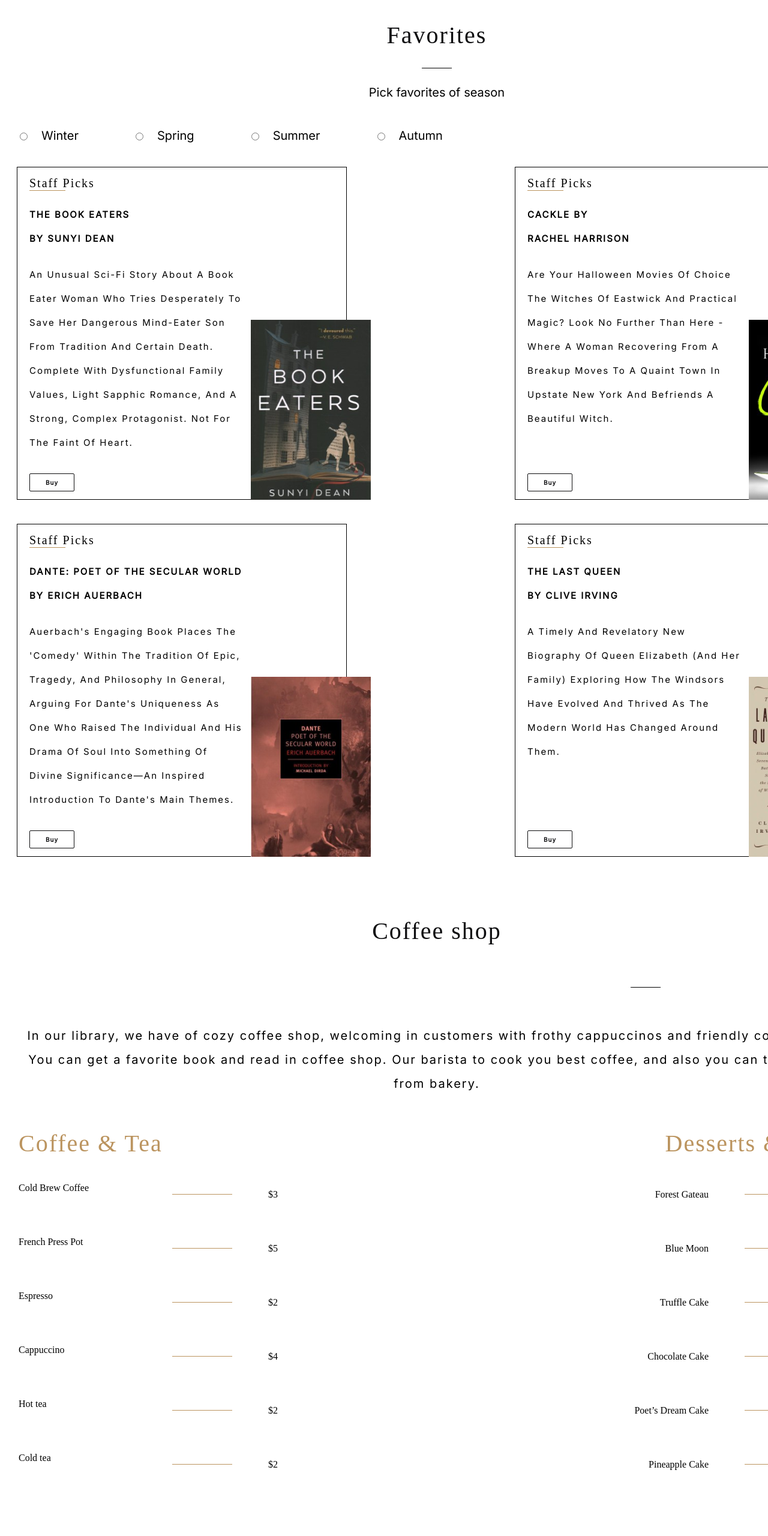
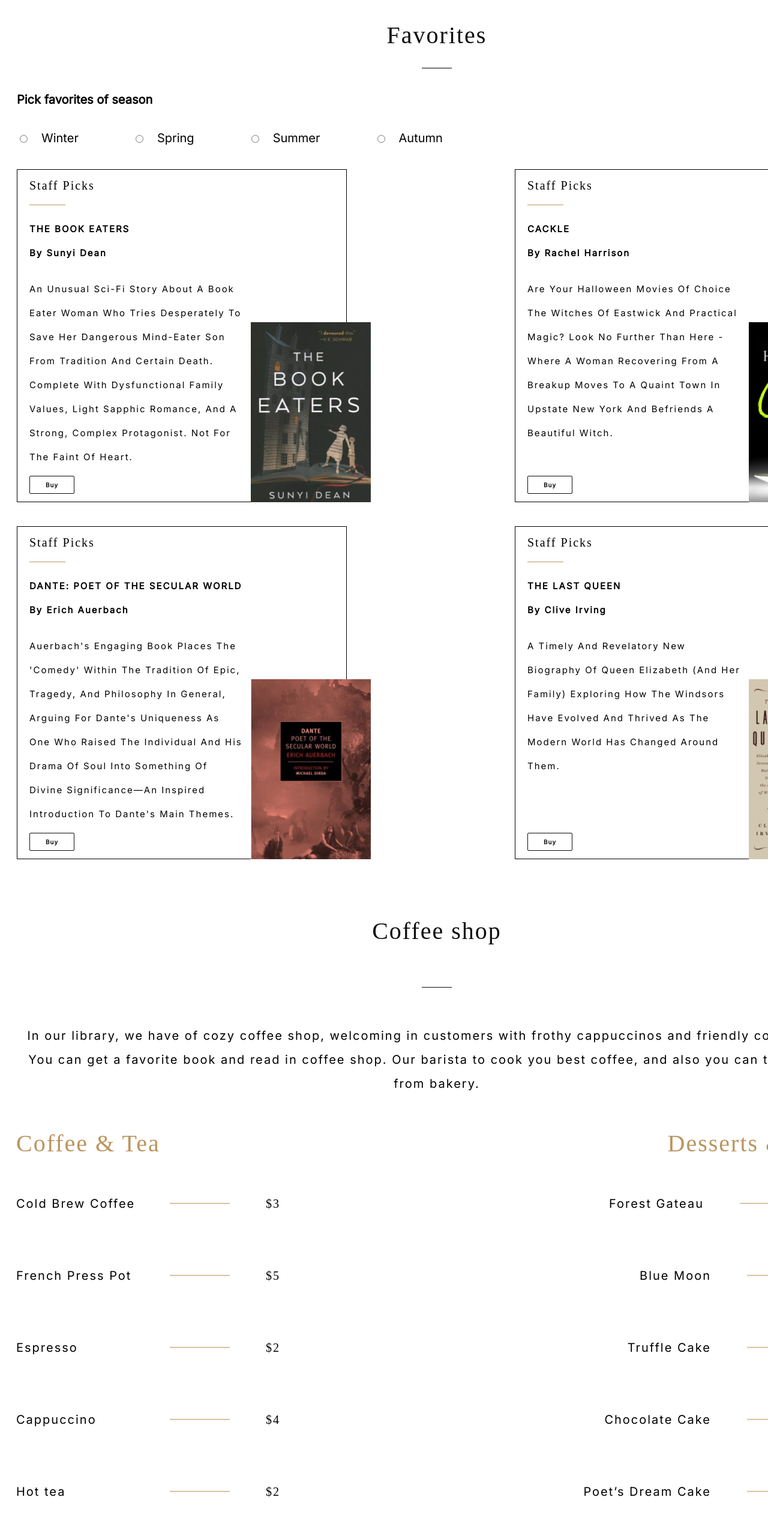
Before and after one commit to anastasia1227/rsschool-cv0, a plain HTML site: page library/index.html in a window 1280 px wide. Shown: the part 1580-4140 px from the top of the page at 60% size. Drawn offline with Linux system fonts and the light colour scheme; a web font is replaced by a local one.

Commit message:
feat: change text style of sections

```diff
--- a/library/index.html
+++ b/library/index.html
@@ -59,7 +59,7 @@
             <section class="favorites" id="favorites">
                 <h2 class="section-title">Favorites</h2>
                 <div class="line"></div>
-                <p class="text-about">Pick favorites of season</p>
+                <p class="text-faforites">Pick favorites of season</p>
                 <div class="seasons">
                     <form>
                         <label>
@@ -82,7 +82,7 @@
                     <div class="book">
                         <h3>Staff Picks</h3>
                         <div class="line2"></div>
-                        <p class="book-tytle">The Book Eaters</br>By Sunyi Dean</p>
+                        <p class="book-tytle">THE BOOK EATERS</br>By Sunyi Dean</p>
                         <p class="text">An unusual sci-fi story about a book eater woman who tries desperately to save
                             her dangerous mind-eater son from tradition and certain death. Complete with dysfunctional
                             family values, light Sapphic romance, and a strong, complex protagonist. Not for the faint
@@ -93,7 +93,7 @@
                     <div class="book">
                         <h3>Staff Picks</h3>
                         <div class="line2"></div>
-                        <p class="book-tytle">Cackle By</br>Rachel Harrison</p>
+                        <p class="book-tytle">CACKLE</br>By Rachel Harrison</p>
                         <p class="text">Are your Halloween movies of choice The Witches of Eastwick and Practical Magic?
                             Look no further than here - where a woman recovering from a breakup moves to a quaint town
                             in upstate New York and befriends a beautiful witch.</p>
@@ -103,7 +103,7 @@
                     <div class="book">
                         <h3>Staff Picks</h3>
                         <div class="line2"></div>
-                        <p class="book-tytle">Dante: Poet of the Secular World</br> By Erich Auerbach</p>
+                        <p class="book-tytle">DANTE: POET OF THE SECULAR WORLD</br> By Erich Auerbach</p>
                         <p class="text">Auerbach's engaging book places the 'Comedy' within the tradition of epic,
                             tragedy, and philosophy in general, arguing for Dante's uniqueness as one who raised the
                             individual and his drama of soul into something of divine significance—an inspired
@@ -114,7 +114,7 @@
                     <div class="book">
                         <h3>Staff Picks</h3>
                         <div class="line2"></div>
-                        <p class="book-tytle">The Last Queen</br> By Clive Irving</p>
+                        <p class="book-tytle">THE LAST QUEEN</br> By Clive Irving</p>
                         <p class="text">A timely and revelatory new biography of Queen Elizabeth (and her family)
                             exploring how the Windsors have evolved and thrived as the modern world has changed around
                             them.</p>
@@ -126,7 +126,7 @@
             </section>
             <section class="coffee-shop" id="coffee-shop">
                 <h2 class="section-title">Coffee shop</h2>
-                <div class="line"></div>
+                <div class="line-contact-card"></div>
                 <p class="text-coffee">In our library, we have of cozy coffee shop, welcoming in customers with frothy
                     cappuccinos and friendly conversation.
                     You can get a favorite book and read in coffee shop. Our barista to cook you best coffee, and also
@@ -137,63 +137,63 @@
                         <div class="tytle-menu-item">
                             <div class="drink">Cold Brew Coffee</div>
                             <div class="line1"></div>
-                            <p>$3</p>
+                            <p class="right-column">$3</p>
                         </div>
                         <div class="tytle-menu-item">
                             <div class="drink">French Press Pot</div>
                             <div class="line1"></div>
-                            <p>$5</p>
+                            <p class="right-column">$5</p>
                         </div>
                         <div class="tytle-menu-item">
                             <div class="drink">Espresso</div>
                             <div class="line1"></div>
-                            <p>$2</p>
+                            <p class="right-column">$2</p>
                         </div>
                         <div class="tytle-menu-item">
                             <div class="drink">Cappuccino</div>
                             <div class="line1"></div>
-                            <p>$4</p>
+                            <p class="right-column">$4</p>
                         </div>
                         <div class="tytle-menu-item">
                             <div class="drink">Hot tea</div>
                             <div class="line1"></div>
-                            <p>$2</p>
+                            <p class="right-column">$2</p>
                         </div>
                         <div class="tytle-menu-item">
                             <div class="drink">Cold tea</div>
                             <div class="line1"></div>
-                            <p>$2</p>
+                            <p class="right-column">$2</p>
                         </div>
                     </div>
                     <div class="desserts-cakes">
                         <div class="tytle-menu">Desserts & Cakes</div>
                         <div class="tytle-menu-item1">
-                            <p>Forest Gateau</p>
+                            <p class="left-column">Forest Gateau</p>
+                            <div class="line1"></div>
+                            <p class="right-column">$16</p>
+                        </div>
+                        <div class="tytle-menu-item1">
+                            <p class="left-column">Blue Moon</p>
                             <div class="line1"></div>
                             <p>$16</p>
                         </div>
                         <div class="tytle-menu-item1">
-                            <p>Blue Moon</p>
+                            <p class="left-column">Truffle Cake</p>
+                            <div class="line1"></div>
+                            <p>$15</p>
+                        </div>
+                        <div class="tytle-menu-item1">
+                            <p class="left-column">Chocolate Cake</p>
+                            <div class="line1"></div>
+                            <p>$18</p>
+                        </div>
+                        <div class="tytle-menu-item1">
+                            <p class="left-column">Poet’s Dream Cake</p>
                             <div class="line1"></div>
                             <p>$16</p>
                         </div>
                         <div class="tytle-menu-item1">
-                            <p>Truffle Cake</p>
-                            <div class="line1"></div>
-                            <p>$15</p>
-                        </div>
-                        <div class="tytle-menu-item1">
-                            <p>Chocolate Cake</p>
-                            <div class="line1"></div>
-                            <p>$18</p>
-                        </div>
-                        <div class="tytle-menu-item1">
-                            <p>Poet’s Dream Cake</p>
-                            <div class="line1"></div>
-                            <p>$16</p>
-                        </div>
-                        <div class="tytle-menu-item1">
-                            <p>Pineapple Cake
+                            <p class="left-column">Pineapple Cake
                             </p>
                             <div class="line1"></div>
                             <p>$14</p>
@@ -205,18 +205,24 @@
                 <div class="line"></div>
                 <div class="contacts-info">
                     <div class="text-info">
-                        <div class="info-item">For all Library inquiries:</div>
-                        <div class="info-item">Please call (617) 730-2370</br>For TTY service, please call (617)
-                            730-2370</br>Putterham Library: (617) 730-2385
+                        <div class="info-item1">For all Library inquiries:</div>
+                        <div class="info-item2">Please call (617) 730-2370</br> For TTY service, please call (617)
+                            730-2370</br> Putterham Library: (617) 730-2385
                         </div>
-                        <div class="info-item">Senior Staff</br>Library Director: Amanda Hirst
-                        </div>
+                        <div class="info-item3">Senior Staff</br>Library Director: Amanda Hirst</div>
                     </div>
+                    <img class="map" src="assets/img/Rectangle 4.png" alt="Map" width="696px" height="414px">
                 </div>
-            </section>
-            <section class="library_card" id="library_card">
-
-            </section>
+        </section>
+        <section class="library_card" id="library_card">
+            <h2 class="section-title">Digital Library Cards</h2>
+            <div class="line"></div>
+            <div class="find">Find your Library card</div>
+            <div class="name-number">
+                <div class="bpl">Brooklyn Public Library</div>
+                <div class="name"
+            </div>
+        </section>
         </div>
     </main>
 </body>
--- a/library/style.css
+++ b/library/style.css
@@ -120,7 +120,6 @@ h1 {
     width: 50px;
     height: 1px;
     margin-left: 695px;
-    margin-top: 0;
 }
 
 .about {
@@ -182,7 +181,18 @@ span:last-child {
     height: 1439px;
 }
 
-
+.text-faforites {
+    width: 234px;
+    height: 24px;
+    color: #000;
+    font-family: Inter;
+    font-size: 20px;
+    font-style: normal;
+    font-weight: 700;
+    line-height: normal;
+    margin-top: 40px;
+    margin-left: 20px;
+}
 
 .seasons {
     height: 24px;
@@ -235,7 +245,7 @@ h3 {
     height: 1px;
     background: #BB945F;
     margin-left: 20px;
-    margin-top: 0;
+    margin-top: 20px;
 }
 
 .book-tytle {
@@ -246,7 +256,6 @@ h3 {
     font-weight: 700;
     line-height: 40px;
     letter-spacing: 2px;
-    text-transform: uppercase;
     margin: 20px 0 0 20px;
 }
 
@@ -359,9 +368,37 @@ h3 {
     gap: 60px;
 }
 
+.left-column {
+    color: #000;
+    font-family: Inter;
+    font-size: 20px;
+    font-style: normal;
+    font-weight: 400;
+    line-height: 40px;
+    letter-spacing: 2px;
+}
+
+.right-column {
+    color: #000;
+    font-family: Forum;
+    font-size: 20px;
+    font-style: normal;
+    font-weight: 400;
+    line-height: 40px;
+    letter-spacing: 2px;
+}
+
 .drink {
     width: 196px;
     height: 40px;
+    white-space: nowrap;
+    color: #000;
+    font-family: Inter;
+    font-size: 20px;
+    font-style: normal;
+    font-weight: 400;
+    line-height: 40px;
+    letter-spacing: 2px;
 }
 
 .menu {
@@ -372,26 +409,62 @@ h3 {
 .contacts {
     display: flex;
     width: 1440px;
+    height: 575px;
     padding: 20px 20px 40px 20px;
     flex-direction: column;
     align-items: center;
     gap: 40px;
 }
 
-.text-info {
-    display: flex;
-    justify-content: center;
-    align-items: flex-start;
-    gap: 201px;
+
+
+.info-item1 {
+    color: #000;
+    font-family: Inter;
+    font-size: 20px;
+    font-style: normal;
+    font-weight: 700;
+    line-height: 40px;
+    letter-spacing: 2px;
 }
 
-.info-item {
+.info-item2 {
     color: #000;
-    text-align: center;
     font-family: Inter;
     font-size: 20px;
     font-style: normal;
     font-weight: 400;
     line-height: 40px;
     letter-spacing: 2px;
+
 }
+
+.contacts-info {
+    gap: 201px;
+    display: flex;
+
+}
+
+.text-info {
+    gap: 40px;
+    align-items: flex-start;
+    flex-direction: column;
+    justify-content: center;
+    align-items: flex-start;
+}
+
+.info-item3 {
+    color: #000;
+    font-family: Inter;
+    font-size: 20px;
+    font-style: normal;
+    font-weight: 700;
+    line-height: 40px;
+    letter-spacing: 2px;
+}
+
+.line-contact-card {
+    width: 50px;
+    height: 1px;
+    background: #0C0C0E;
+}
```
